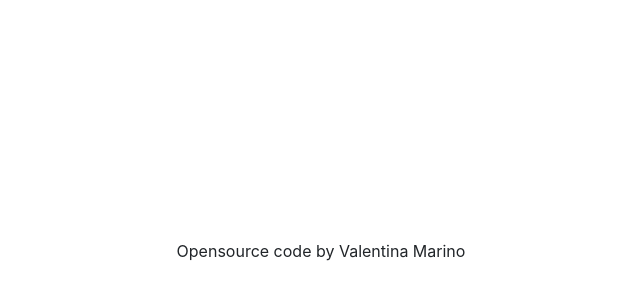
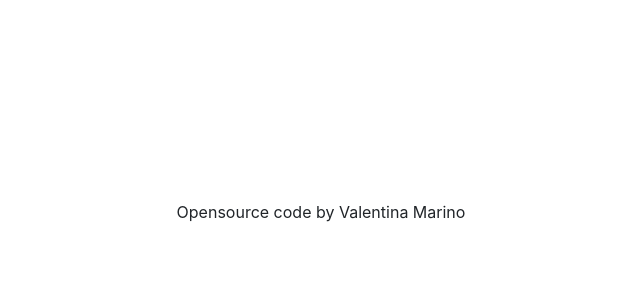
Before and after one commit to Valmarinoa/dictionary-react, a React (Create React App) app: page / in a window 1280 px wide. Shown: the part 748-1048 px from the top of the page, without its empty margins (319-959 px from the left). After the commit the page ends 998 px from the top, so only its background shows below. Built offline with nearby package versions, Linux system fonts and the light colour scheme.

Commit message:
fixed footer position

```diff
--- a/src/App.css
+++ b/src/App.css
@@ -1,6 +1,7 @@
 .App-header {
   margin: 30px 0;
   background-color: white;
+  position: static;
 }
 
 .App-logo {
@@ -15,6 +16,9 @@
   margin-left: 40px;
 }
 .footerContainer {
-  margin-bottom: 5%;
-  margin-top: 5%;
+  width: 100%;
+  height: 40px;
+  background-color: white;
+  margin-top: 25px;
+  margin-bottom: 10px;
 }
```
